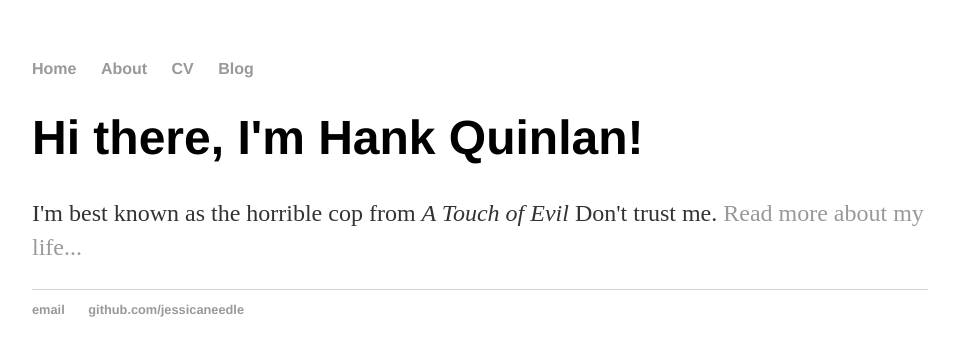
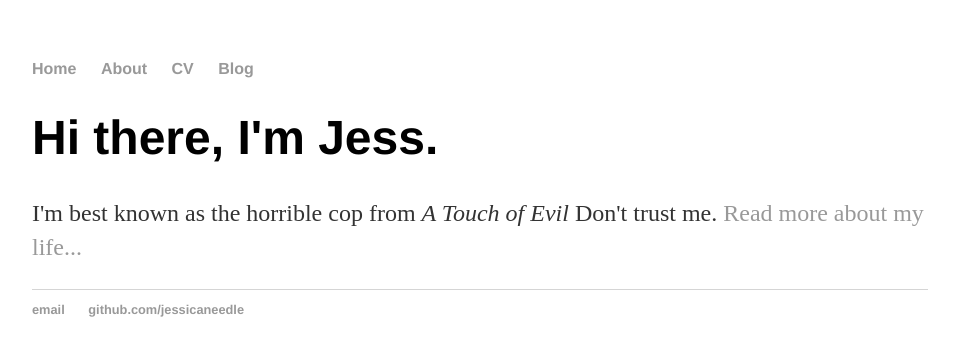
Before and after one commit to jessicaneedle/jessicaneedle.github.io, a Jekyll site: the page built from index.html, in a window 1280 px wide. Shown: the top 356 px of the page, without its empty margins (160-1115 px from the left). Built offline with Jekyll 4.4.1, drawn with Linux system fonts in a browser that asks for light colours.

Commit message:
Update index.html
Add jess to text

```diff
--- a/index.html
+++ b/index.html
@@ -1,8 +1,8 @@
 ---
 layout: default
-title: Hank Quinlan, Horrible Cop
+title: Jessica Needle
 ---
 <div class="blurb">
-	<h1>Hi there, I'm Hank Quinlan!</h1>
+	<h1>Hi there, I'm Jess.</h1>
 	<p>I'm best known as the horrible cop from <em>A Touch of Evil</em> Don't trust me. <a href="/about">Read more about my life...</a></p>
 </div><!-- /.blurb -->
```
